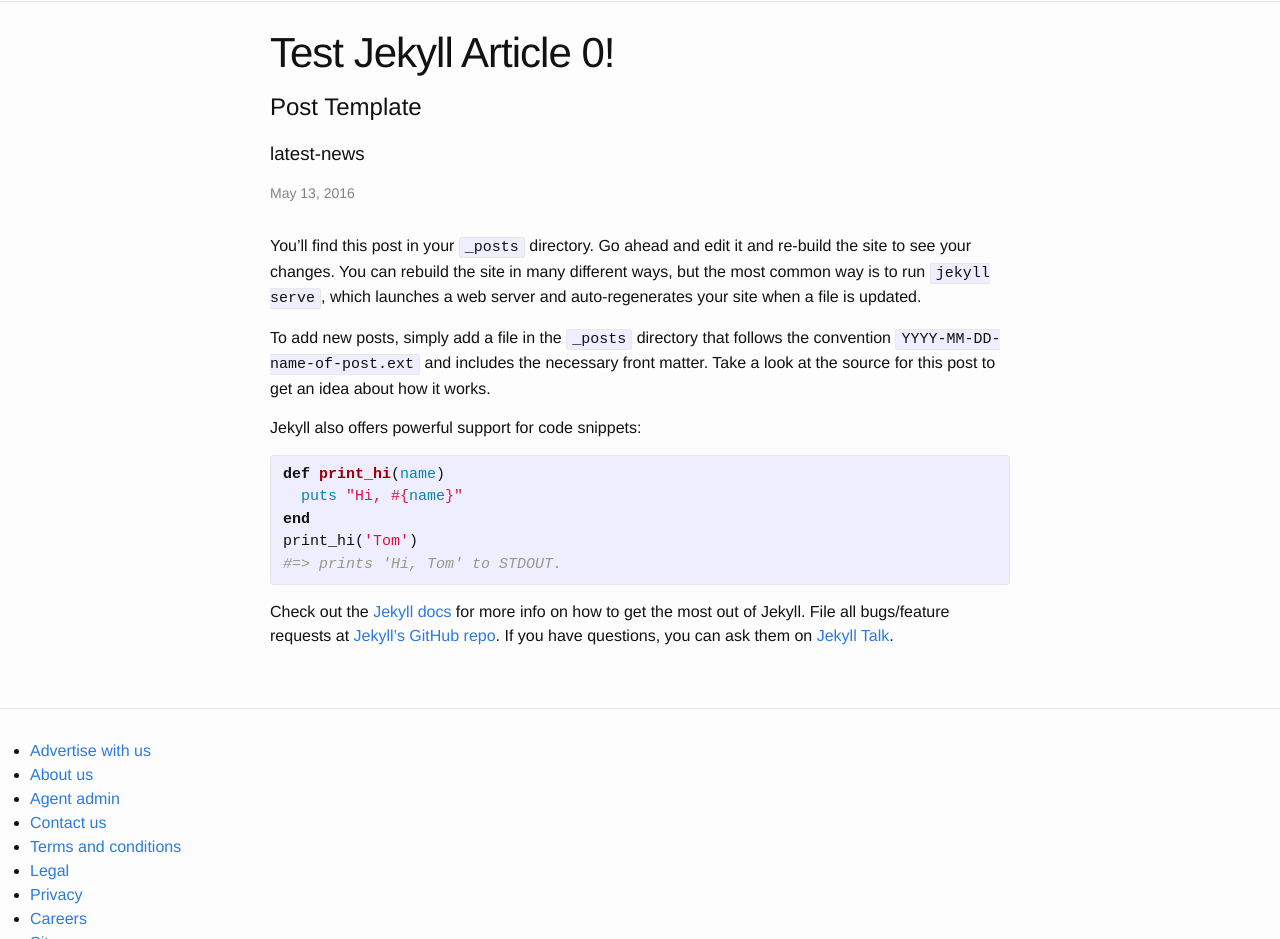
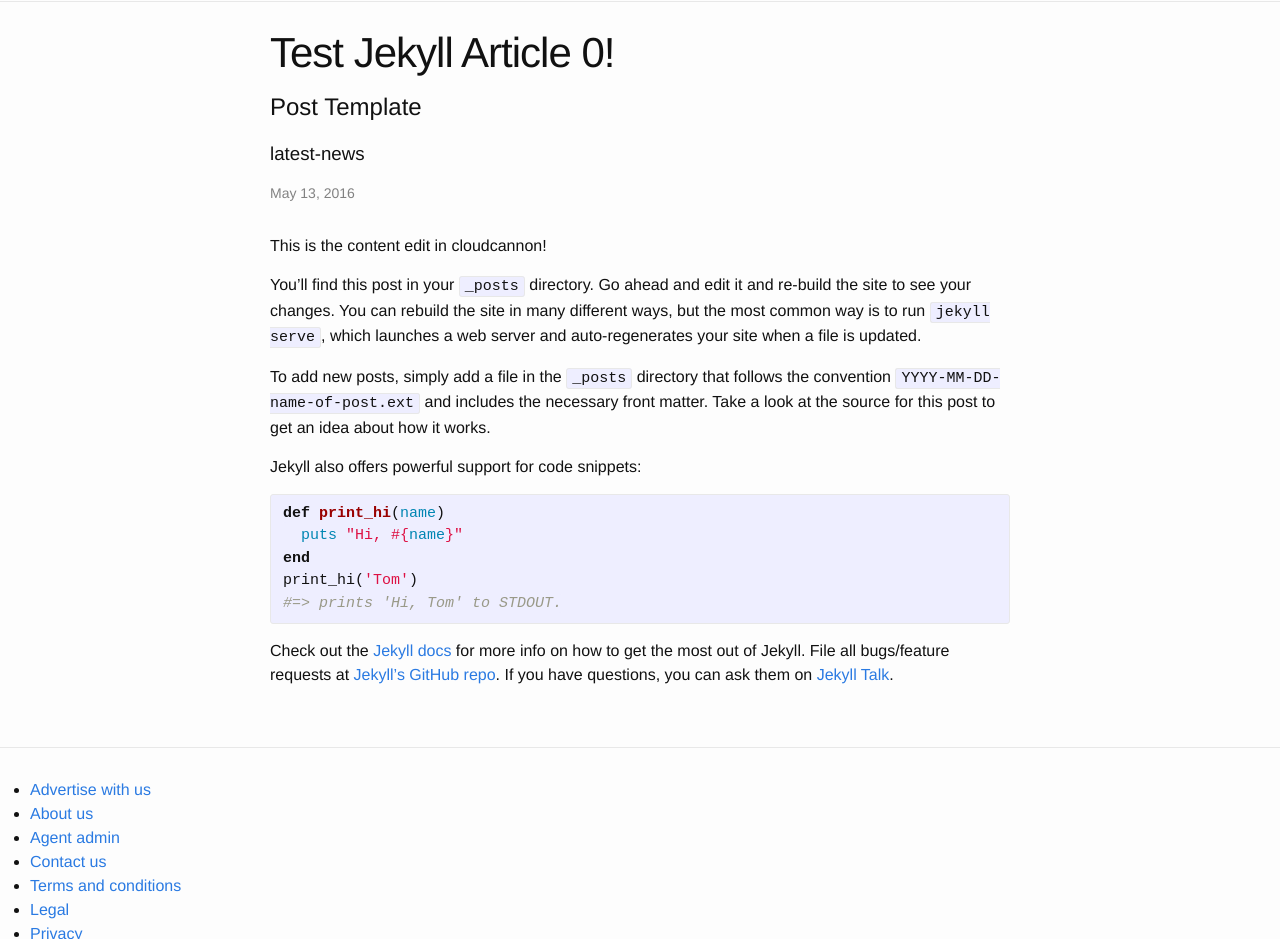
Before and after one commit to cuijiao/my-awesome-site, a Jekyll site: the page built from _posts/2016-05-13-test-jekyll-article-0.markdown, in a window 1280 px wide. Shown: the part 328-1267 px from the top of the page. Built offline with Jekyll 4.4.1, drawn with Linux system fonts in a browser that asks for light colours.

Commit message:
Updated '_posts/2016-05-13-test-jekyll-article-0.markdown' via CloudCannon

```diff
--- a/_posts/2016-05-13-test-jekyll-article-0.markdown
+++ b/_posts/2016-05-13-test-jekyll-article-0.markdown
@@ -1,9 +1,13 @@
 ---
 layout: post
-title:  "Test Jekyll Article 0!"
-date:   2016-05-13 10:58:37 +0800
+title: 'Test Jekyll Article 0!'
+date: '2016-05-13 10:58:37 +0800'
 categories: latest-news
 ---
+
+
+This is the content edit in cloudcannon!&nbsp;
+
 You’ll find this post in your `_posts` directory. Go ahead and edit it and re-build the site to see your changes. You can rebuild the site in many different ways, but the most common way is to run `jekyll serve`, which launches a web server and auto-regenerates your site when a file is updated.
 
 To add new posts, simply add a file in the `_posts` directory that follows the convention `YYYY-MM-DD-name-of-post.ext` and includes the necessary front matter. Take a look at the source for this post to get an idea about how it works.
```
Also changed, not shown: other parts of _posts/2016-05-13-test-jekyll-article-0.markdown (+1 -5 lines).
